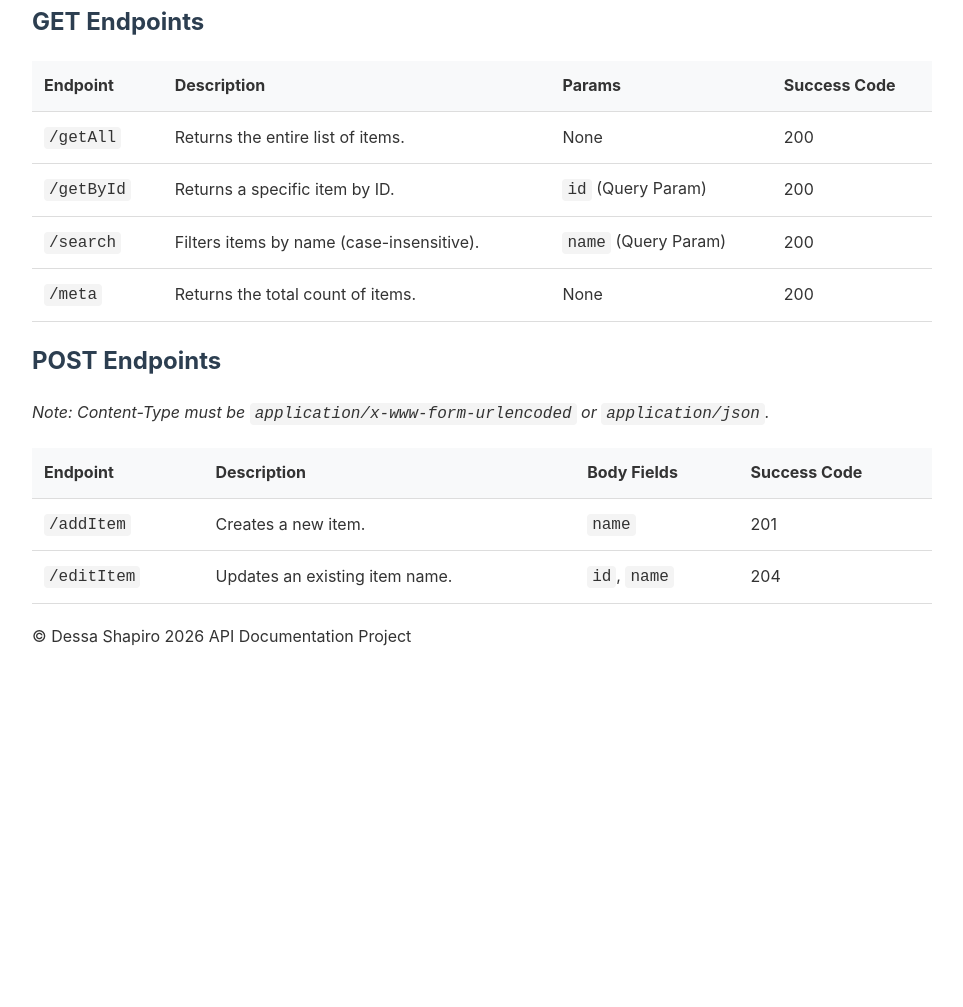
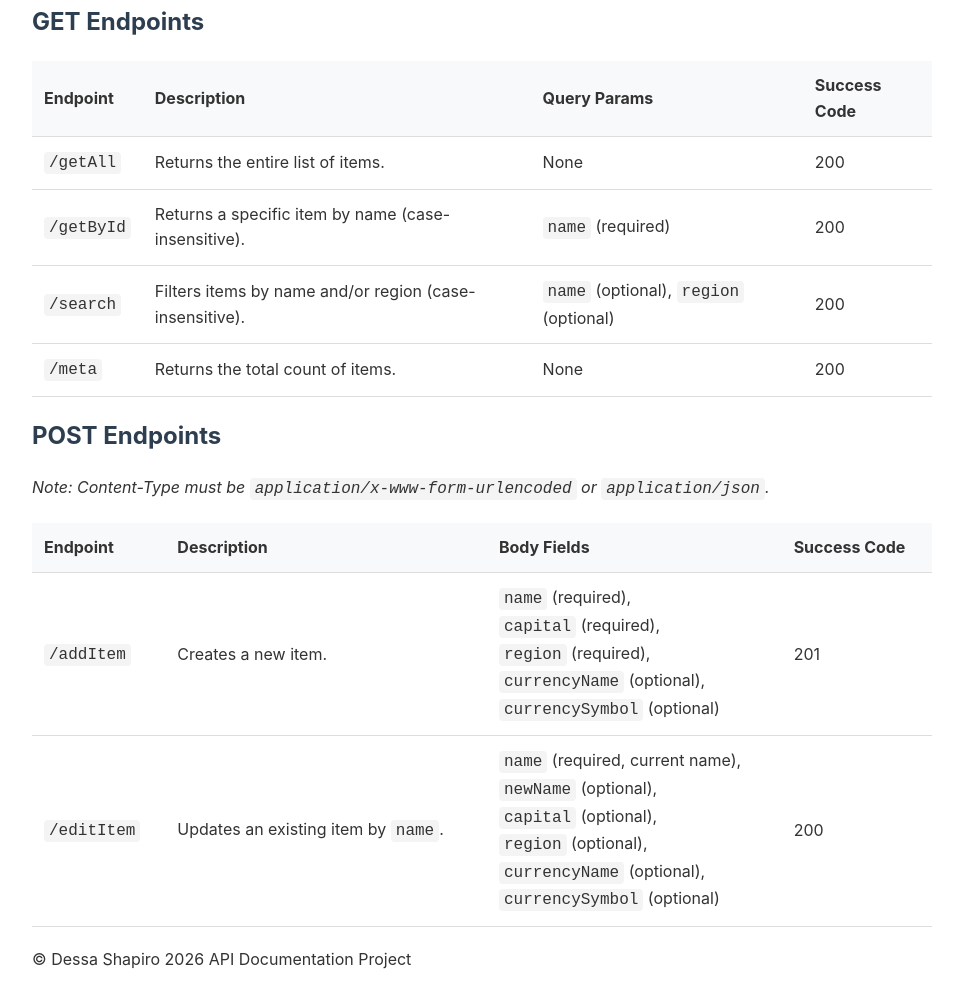
Before and after one commit to StrawberrySnakes/Project1, a website: page client/docs.html in a window 1280 px wide. Shown: the part 229-1236 px from the top of the page, without its empty margins (158-1121 px from the left). Before the commit the page ends 918 px from the top, so only its background shows below. Drawn offline with Linux system fonts and the light colour scheme.

Commit message:
edit and other endpoint testing

```diff
--- a/client/docs.html
+++ b/client/docs.html
@@ -23,7 +23,7 @@
         <tr>
           <th>Endpoint</th>
           <th>Description</th>
-          <th>Params</th>
+          <th>Query Params</th>
           <th>Success Code</th>
         </tr>
       </thead>
@@ -36,14 +36,14 @@
         </tr>
         <tr>
           <td><code>/getById</code></td>
-          <td>Returns a specific item by ID.</td>
-          <td><code>id</code> (Query Param)</td>
+          <td>Returns a specific item by name (case-insensitive).</td>
+          <td><code>name</code> (required)</td>
           <td>200</td>
         </tr>
         <tr>
           <td><code>/search</code></td>
-          <td>Filters items by name (case-insensitive).</td>
-          <td><code>name</code> (Query Param)</td>
+          <td>Filters items by name and/or region (case-insensitive).</td>
+          <td><code>name</code> (optional), <code>region</code> (optional)</td>
           <td>200</td>
         </tr>
         <tr>
@@ -72,14 +72,27 @@
         <tr>
           <td><code>/addItem</code></td>
           <td>Creates a new item.</td>
-          <td><code>name</code></td>
+          <td>
+            <code>name</code> (required),<br>
+            <code>capital</code> (required),<br>
+            <code>region</code> (required),<br>
+            <code>currencyName</code> (optional),<br>
+            <code>currencySymbol</code> (optional)
+          </td>
           <td>201</td>
         </tr>
         <tr>
           <td><code>/editItem</code></td>
-          <td>Updates an existing item name.</td>
-          <td><code>id</code>, <code>name</code></td>
-          <td>204</td>
+          <td>Updates an existing item by <code>name</code>.</td>
+          <td>
+            <code>name</code> (required, current name),<br>
+            <code>newName</code> (optional),<br>
+            <code>capital</code> (optional),<br>
+            <code>region</code> (optional),<br>
+            <code>currencyName</code> (optional),<br>
+            <code>currencySymbol</code> (optional)
+          </td>
+          <td>200</td>
         </tr>
       </tbody>
     </table>
--- a/eslint.config.js
+++ b/eslint.config.js
@@ -3,8 +3,6 @@ const globals = require("globals");
 
 module.exports = [
   js.configs.recommended,
-
-  // ✅ Treat eslint.config.js as Node
   {
     files: ["eslint.config.js"],
     languageOptions: {
@@ -12,7 +10,6 @@ module.exports = [
     },
   },
 
-  // ✅ Server (Node)
   {
     files: ["src/**/*.js"],
     languageOptions: {
@@ -23,7 +20,6 @@ module.exports = [
     },
   },
 
-  // ✅ Client (Browser)
   {
     files: ["client/**/*.js"],
     languageOptions: {
--- a/src/handlers/postHandlers.js
+++ b/src/handlers/postHandlers.js
@@ -57,9 +57,7 @@ const editItem = (request, response, content) => {
       if (body.currencySymbol) item.finance.currency_symbol = body.currencySymbol;
     }
 
-    // 204 => no content but successful change
-    return responses.sendJSON(request, response, 204, {});
-  });
+    return responses.sendJSON(request, response, 200, {message: 'Update successful'});  });
 };
 
 module.exports = {
--- a/src/responses.js
+++ b/src/responses.js
@@ -1,14 +1,13 @@
 //responses.js - for sending JSON responses
 const sendJSON = (request, response, statusCode, obj) => {
-  //Dont need it to always send a body like for 204 reponse.
-  const responseJSON = obj ? JSON.stringify(obj) : '';
+  const responseJSON = JSON.stringify(obj || {});
 
   response.writeHead(statusCode, {
     'Content-Type': 'application/json',
     'Content-Length': Buffer.byteLength(responseJSON),
   });
 
-  if (request.method !== 'HEAD' && responseJSON.length > 0) {
+  if (request.method !== 'HEAD') {
     response.write(responseJSON);
   }
   response.end();
```
Also changed, not shown: client/js/client.js (+5 -4 lines).
